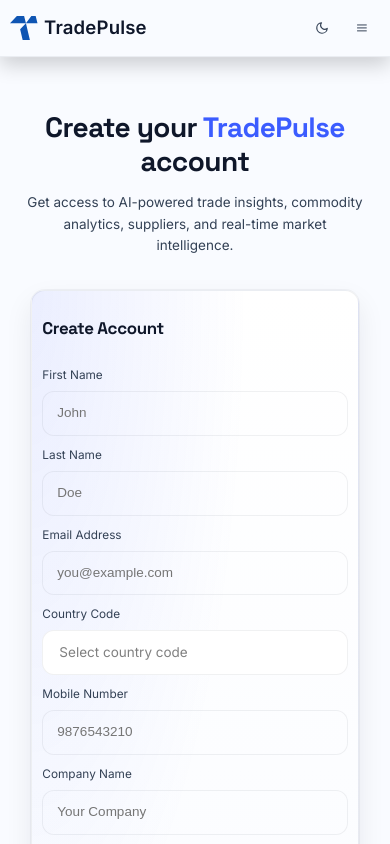
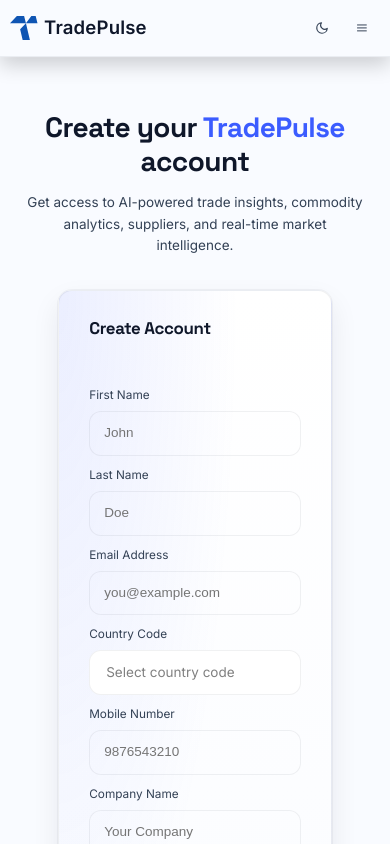
Before and after one commit to shabdasinha1/tradepulse, a React (Vite) app: page /register in a window 390 px wide. Shown: the top 844 px of the page. Built offline with nearby package versions, Linux system fonts and the light colour scheme.

Commit message:
fix ui bugs

```diff
--- a/src/pages/auth/Register.jsx
+++ b/src/pages/auth/Register.jsx
@@ -315,12 +315,7 @@
                 </label>
               </div>
 
-              {/* ERROR */}
-              {errorMsg && (
-                <div className="tp-auth-error tp-text-down tp-form-span-2">
-                  {errorMsg}
-                </div>
-              )}
+
 
               {/* SUBMIT */}
               <button
--- a/src/styles/components.css
+++ b/src/styles/components.css
@@ -6,7 +6,6 @@
   border: 1px solid var(--border-soft);
   box-shadow: var(--shadow-card);
   min-width: 0;
-
 }
 
 /* Card header */
@@ -177,12 +176,11 @@
   font-size: var(--fs-label);
   font-weight: var(--fw-medium);
 
-   display: inline-flex;
+  display: inline-flex;
   align-items: center;
   justify-content: center;
 
-  min-width: 90px;   /* makes all pills equal */
-
+  min-width: 90px; /* makes all pills equal */
 
   white-space: nowrap;
 }
@@ -359,7 +357,6 @@
   }
 }
 
-
 /* recharts */
 .tp-chart-wrapper {
   width: 100%;
@@ -385,9 +382,6 @@
   font-size: var(--fs-caption) !important;
   color: var(--text-secondary) !important;
 }
-
-
-
 
 /* ======================================
    METRIC CARD
@@ -548,3 +542,14 @@
     width: 100%;
   }
 }
+@media (max-width: 768px) {
+  .tp-form {
+    max-width: 100%;
+    gap: 20px;
+    padding: var(--space-xl);
+  }
+  .tp-card-header {
+    gap: 20px;
+    padding: 0 var(--space-xl);
+  }
+}
--- a/src/styles/pages/auth.css
+++ b/src/styles/pages/auth.css
@@ -192,14 +192,13 @@
 
 /* Prevent huge dropdown on desktop */
 .tp-country-code-select {
-  max-height: 180px;     /* ✅ smaller on desktop */
-  overflow-y: auto;     /* ✅ allow scrolling */
+  max-height: 180px; /* ✅ smaller on desktop */
+  overflow-y: auto; /* ✅ allow scrolling */
 }
 
 .tp-btn-primary:disabled {
-  cursor: not-allowed;  /* Cross or 'not-allowed' cursor */
+  cursor: not-allowed; /* Cross or 'not-allowed' cursor */
 }
-
 
 /* ===============================
    RESPONSIVE
@@ -213,6 +212,7 @@
   .tp-auth-card {
     margin-left: auto;
     margin-right: auto; /* ✅ centers the card */
+    width: 80%;
   }
 
   .tp-auth-info {
@@ -228,6 +228,6 @@
     grid-column: span 1;
   }
   .tp-country-code-select {
-    max-height: 140px;   /* ✅ compact on mobile */
+    max-height: 140px; /* ✅ compact on mobile */
   }
 }
```
Lines whose indentation alone changed are shown as unchanged.
